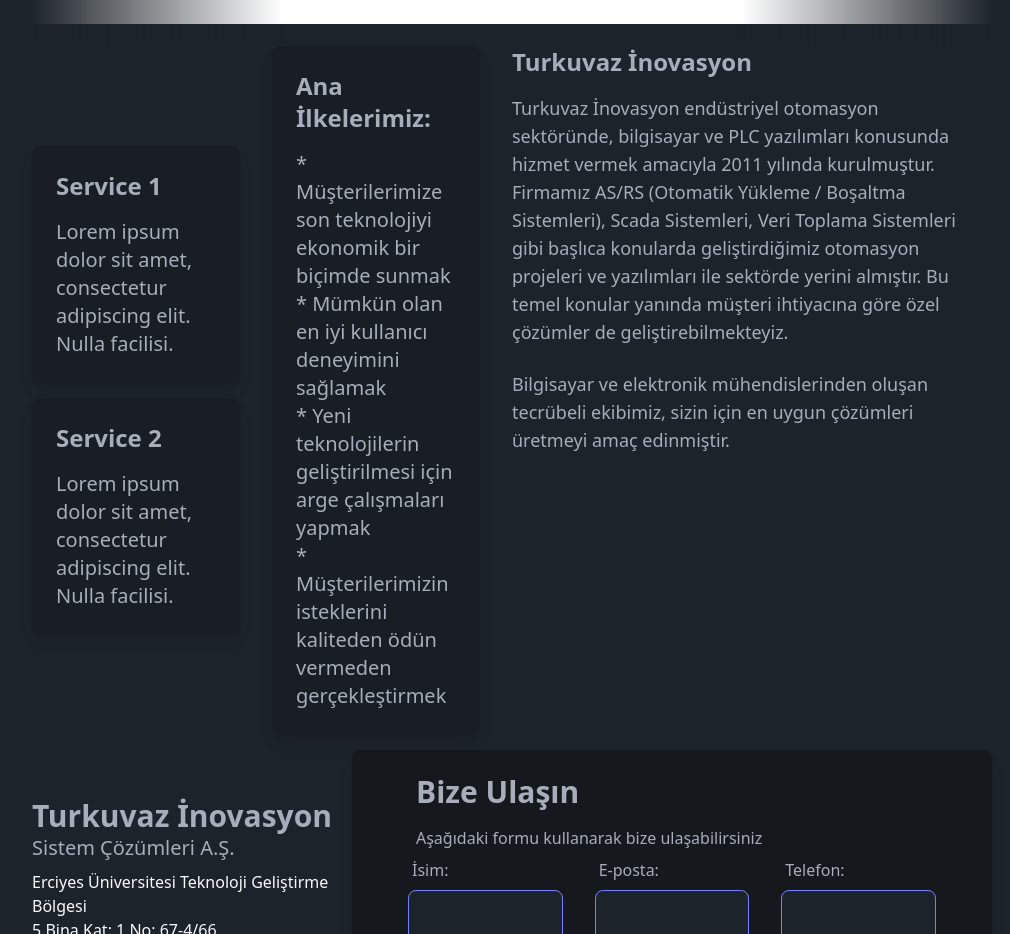
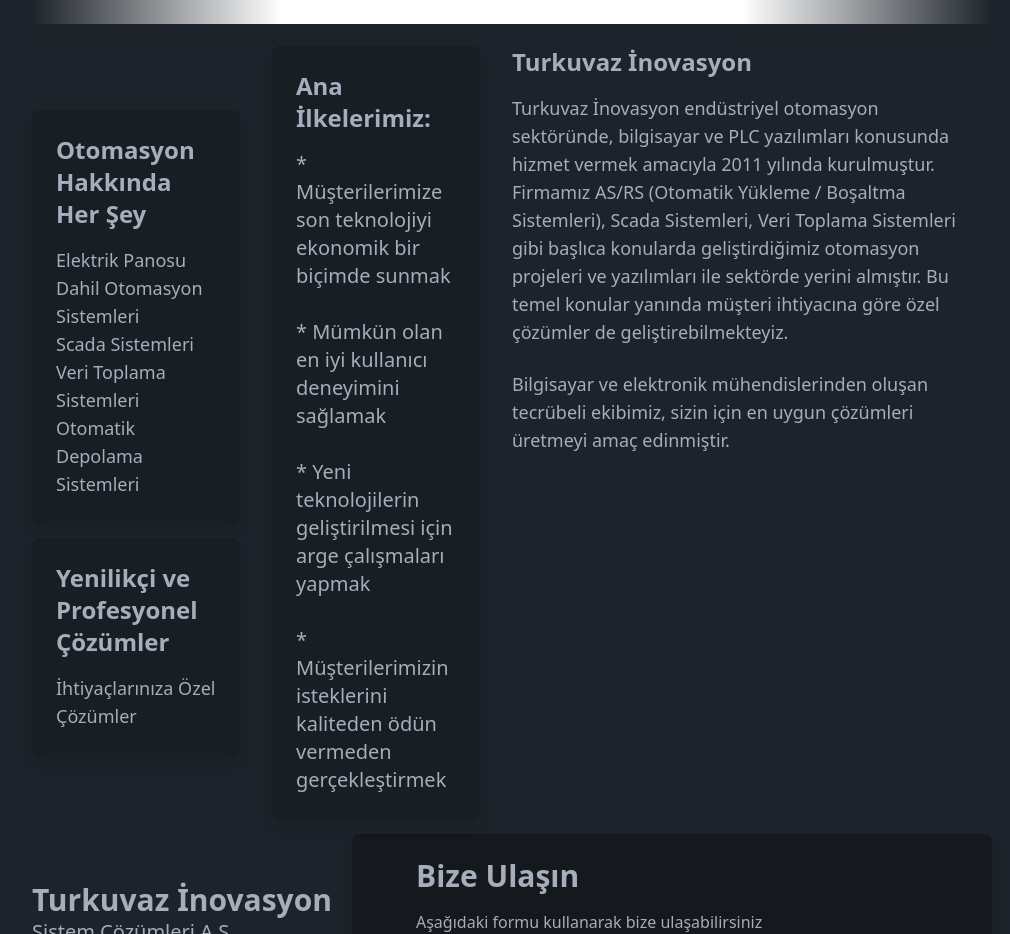
Before and after one commit to furkandlkdr/turkuvaz-website, a Nuxt app: page / in a window 1280 px wide. Shown: the part 2000-2934 px from the top of the page, without its empty margins (128-1138 px from the left). Built offline with nearby package versions, Linux system fonts and the light colour scheme.

Commit message:
Changed aboutUs

```diff
--- a/components/AboutUs.vue
+++ b/components/AboutUs.vue
@@ -5,13 +5,16 @@
             <div class="flex flex-col gap-4">
                 <!-- Card 1 -->
                 <div class="card bg-base-200 rounded-lg shadow-lg p-6">
-                    <h2 class="text-2xl font-bold mb-4">Service 1</h2>
-                    <p class="text-xl">Lorem ipsum dolor sit amet, consectetur adipiscing elit. Nulla facilisi.</p>
+                    <h2 class="text-2xl font-bold mb-4">Otomasyon Hakkında Her Şey</h2>
+                    <p class="text-lg">Elektrik Panosu Dahil Otomasyon Sistemleri</p>
+                    <p class="text-lg">Scada Sistemleri</p>
+                    <p class="text-lg">Veri Toplama Sistemleri</p>
+                    <p class="text-lg">Otomatik Depolama Sistemleri</p>
                 </div>
                 <!-- Card 2 -->
                 <div class="card bg-base-200 rounded-lg shadow-lg p-6">
-                    <h2 class="text-2xl font-bold mb-4">Service 2</h2>
-                    <p class="text-xl">Lorem ipsum dolor sit amet, consectetur adipiscing elit. Nulla facilisi.</p>
+                    <h2 class="text-2xl font-bold mb-4">Yenilikçi ve Profesyonel Çözümler</h2>
+                    <p class="text-lg">İhtiyaçlarınıza Özel Çözümler</p>
                 </div>
             </div>
 
@@ -20,9 +23,9 @@
                 <div class="card bg-base-200 rounded-lg shadow-lg p-6">
                     <h2 class="text-2xl font-bold mb-4">Ana İlkelerimiz:</h2>
                     <ul class="text-xl">
-                        <li>* Müşterilerimize son teknolojiyi ekonomik bir biçimde sunmak</li>
-                        <li>* Mümkün olan en iyi kullanıcı deneyimini sağlamak</li>
-                        <li>* Yeni teknolojilerin geliştirilmesi için arge çalışmaları yapmak</li>
+                        <li>* Müşterilerimize son teknolojiyi ekonomik bir biçimde sunmak</li> <br>
+                        <li>* Mümkün olan en iyi kullanıcı deneyimini sağlamak</li> <br>
+                        <li>* Yeni teknolojilerin geliştirilmesi için arge çalışmaları yapmak</li> <br>
                         <li>* Müşterilerimizin isteklerini kaliteden ödün vermeden gerçekleştirmek</li>
                     </ul>
                 </div>
```
